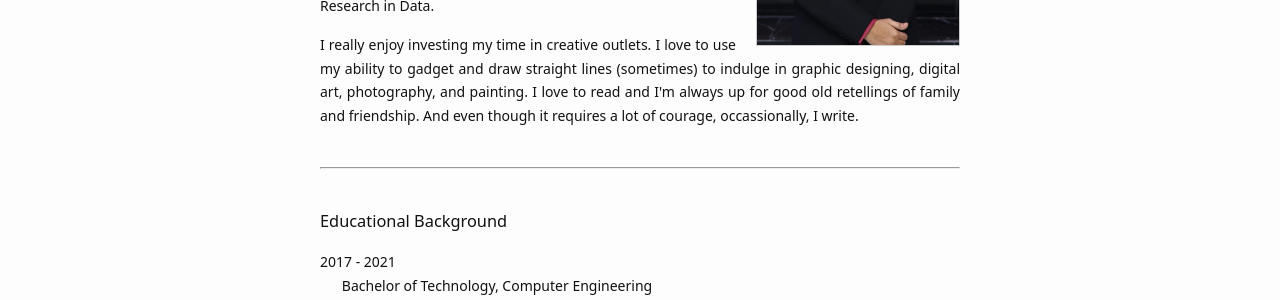
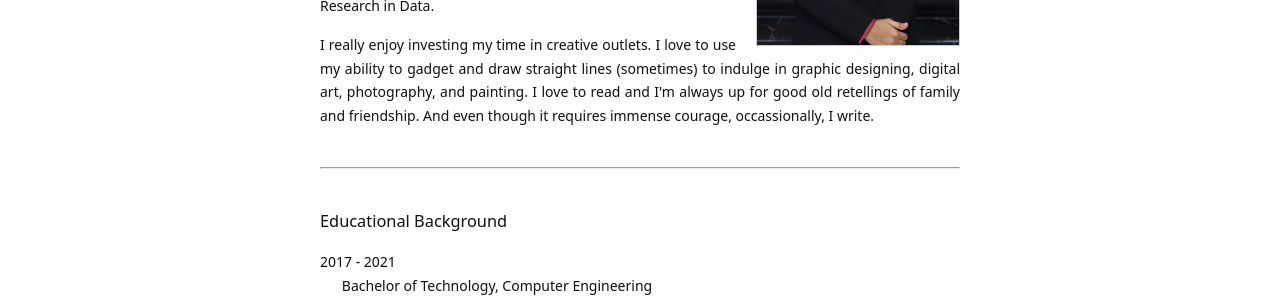
Before and after one commit to Chaitanyasuma/Chaitanyasuma.github.io, a Jekyll site: the page built from index.md, in a window 1280 px wide and 900 px high. Shown: the part 394-694 px from the top of the window. Built offline with Jekyll 4.4.1, drawn with Linux system fonts in a browser that asks for light colours.

Commit message:
edit intro

```diff
--- a/index.md
+++ b/index.md
@@ -15,7 +15,7 @@ profile_picture:
 </div>
 </p>
 <div align="justify">
-  I really enjoy investing my time in creative outlets. I love to use my ability to gadget and draw straight lines (sometimes) to indulge in graphic designing, digital art, photography, and painting. I love to read and I'm always up for good old retellings of family and friendship. And even though it requires a lot of courage, occassionally, I write.
+  I really enjoy investing my time in creative outlets. I love to use my ability to gadget and draw straight lines (sometimes) to indulge in graphic designing, digital art, photography, and painting. I love to read and I'm always up for good old retellings of family and friendship. And even though it requires immense courage, occassionally, I write.
 </div>
 <br>
 
```
